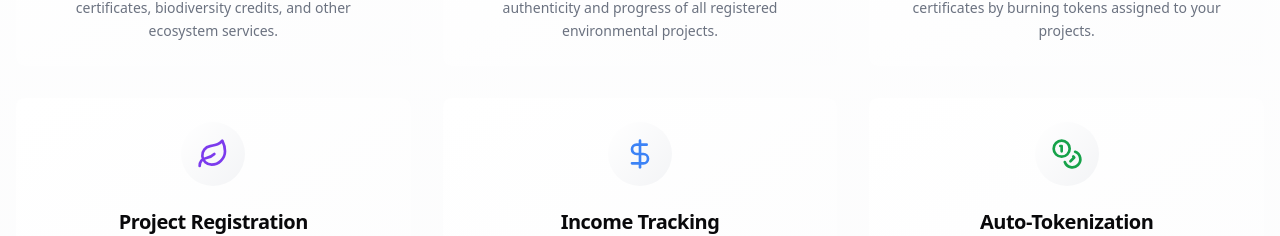
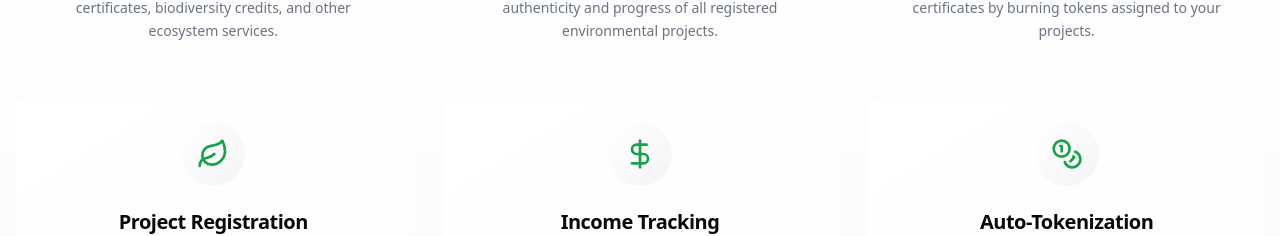
Before and after one commit to Konfi2023/eco-mint-land, a React (Vite) app: page / in a window 1280 px wide. Shown: the part 1280-1516 px from the top of the page. Built offline with nearby package versions, Linux system fonts and the light colour scheme.

Commit message:
Update icon colors
Changed the icon colors for "Project Registration" and "Income Tracking" to match the color of the "Auto-Tokenization" icon.

```diff
--- a/src/components/Features.tsx
+++ b/src/components/Features.tsx
@@ -35,13 +35,13 @@ const Features = () => {
       icon: Leaf,
       title: "Project Registration",
       description: "Register your environmental projects with ease. Our platform automatically validates and tokenizes your ecosystem services.",
-      color: "text-primary"
+      color: "text-success"
     },
     {
       icon: DollarSign,
       title: "Income Tracking",
       description: "Monitor your revenue streams in real-time with comprehensive analytics and automated payment processing.",
-      color: "text-tech-blue"
+      color: "text-success"
     },
     {
       icon: Coins,
```
